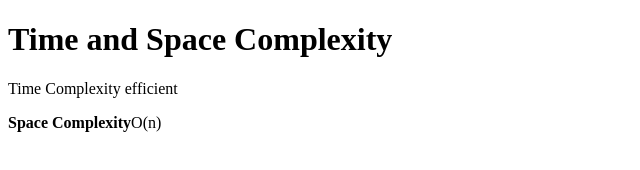
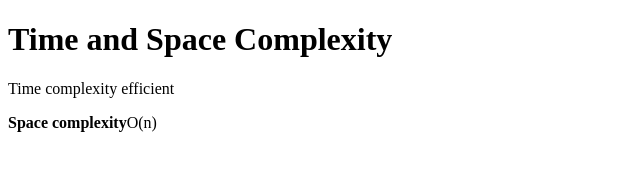
Before and after one commit to acciojob/time-and-space-complexity-Rayquaza000, a website: page main.html in a window 1280 px wide. Shown: the full height of the page, 0-640 px from the left. Drawn offline with Linux system fonts and the light colour scheme.

Commit message:
created a submission

```diff
--- a/main.html
+++ b/main.html
@@ -9,8 +9,8 @@
 <body>
 	<!-- the entire body must be written by student -->
 	<h1>Time and Space Complexity</h1>
-	<p>Time Complexity efficient</p>
-	<p><b>Space Complexity</b>O(n)</p>
+	<p>Time complexity efficient</p>
+	<p><b>Space complexity</b>O(n)</p>
     <script type="text/javascript" src="./script.js">
 </script>
 
```
